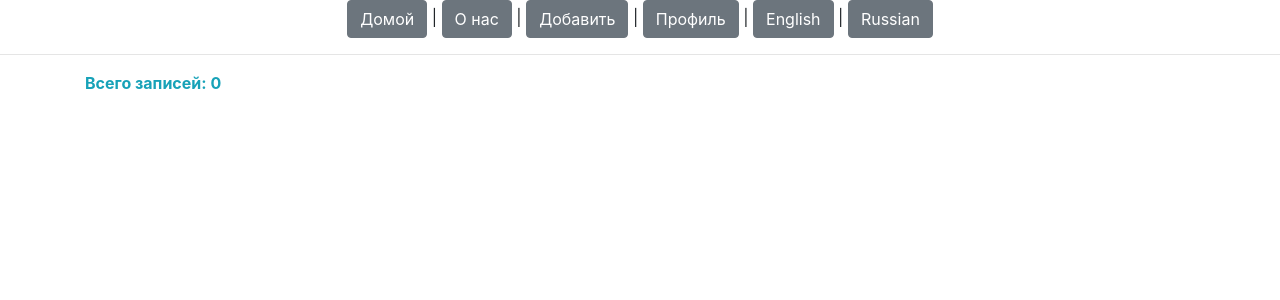
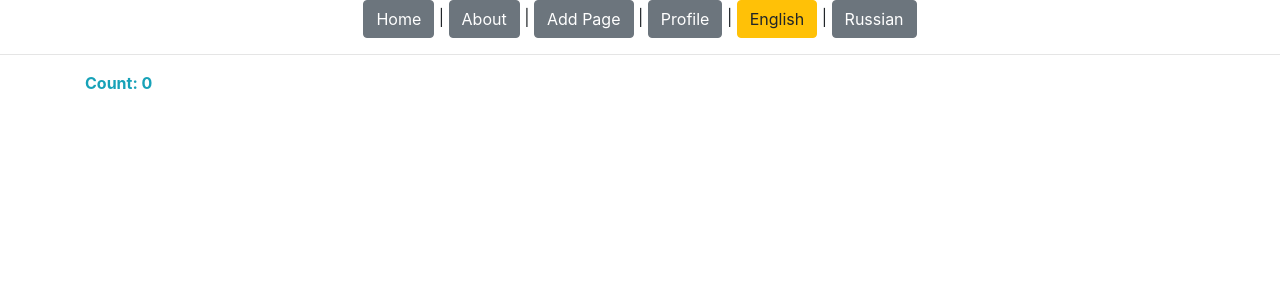
Before and after one commit to rnzomb/vue2, a Vue app: page / in a window 1280 px wide. Shown: the top 300 px of the page. Built offline with nearby package versions, Linux system fonts and the light colour scheme.

Commit message:
lang button indicated

```diff
--- a/src/App.vue
+++ b/src/App.vue
@@ -5,8 +5,8 @@
       <b-button to="/about">{{$t('menu_about')}}</b-button> |
       <b-button to="/add">{{$t('menu_add')}}</b-button>  |
       <b-button to="/profile/">{{$t('menu_prof')}}</b-button> |
-      <b-button @click.prevent="setLanguage('en')">English</b-button> |
-      <b-button @click.prevent="setLanguage('ru')">Russian</b-button>
+      <b-button :variant="getLangClass('en')" @click.prevent="setLanguage('en')">English</b-button> |
+      <b-button :variant="getLangClass('ru')" @click.prevent="setLanguage('ru')">Russian</b-button>
       <hr>
     </div>
     <transition name="fade" mode="out-in">
@@ -17,9 +17,24 @@
 
 <script>
 export default {
+  mounted() {
+      if (this.currentLocale) {
+        this.$i18n.locale=this.currentLocale
+      }
+
+  },
+  computed: {
+    currentLocale(){
+      return this.$store.getters.getLanguage
+    }
+  },
   methods: {
     setLanguage(locale) {
       this.$i18n.locale=locale
+      this.$store.dispatch('saveLanguage', this.$i18n.locale)
+    },
+    getLangClass(lang) {
+      return this.currentLocale === lang ? 'warning' : undefined
     }
   }
 }
--- a/src/i18n.js
+++ b/src/i18n.js
@@ -6,7 +6,7 @@ import localeEn from '@/locale/en.json'
 import localeRu from '@/locale/ru.json'
 
 const i18n = new VueI18n ({
-  locale:'ru',
+  locale:'en',
   callbacklocale:'en',
   messages: {
     en: localeEn,
--- a/src/store.js
+++ b/src/store.js
@@ -6,16 +6,24 @@ Vue.use(Vuex)
 
 const store= new Vuex.Store ({
   state: {                                        // otvechaet za dannye, kot budut hranitsja v storage
-    todos: []
+    todos: [],
+    locale: 'en'
   },
 
   getters: {
     getTodos:state=>{
       return state.todos
+    },
+    getLanguage:state=>{
+      return state.locale
     }
   },
 
   mutations: {                                    //otvechaet za izmenenie state         sinhronno
+
+    saveLocale(state, langValue){
+      state.locale = langValue
+    },
     addTodo(state, item){
        state.todos.push(item)
     },
@@ -55,6 +63,9 @@ const store= new Vuex.Store ({
       commit ('updateTodo', item)
       //commit('removeTodo', item.id)
      // commit('addTodo', item)
+    },
+    saveLanguage({commit}, lang){
+      commit('saveLocale', lang)
     }
 
   },
```
Lines whose indentation alone changed are shown as unchanged.
